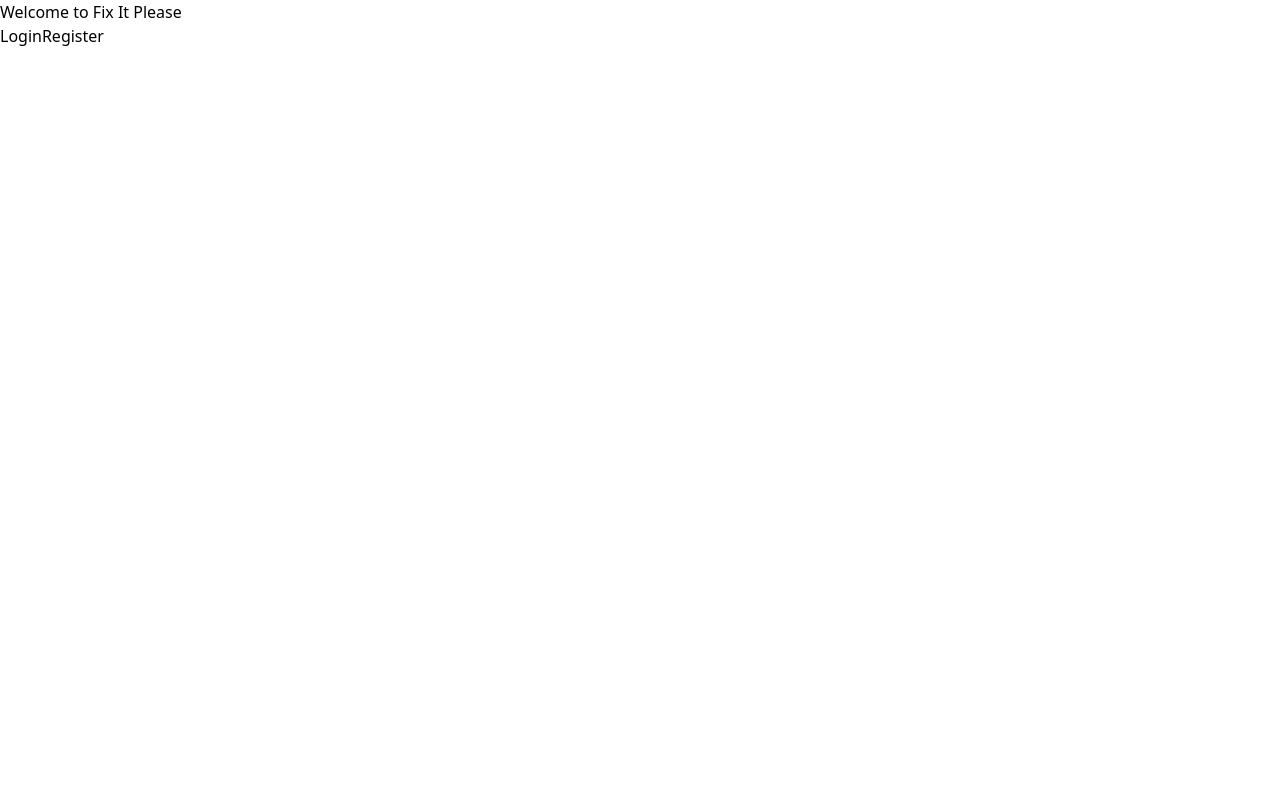
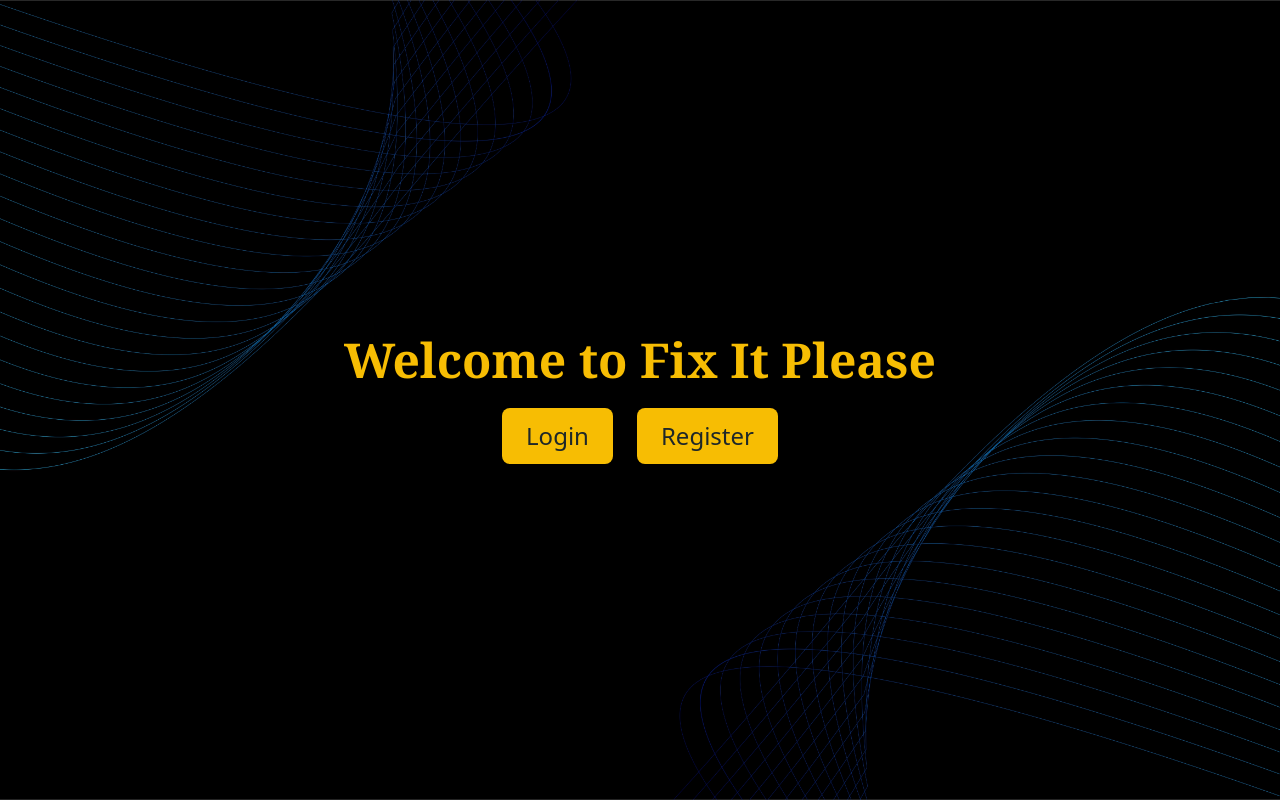
Before and after one commit to SambaranBanerjee/Fix-It-Please, a Next.js app in the folder fix-it-please/: page / in a window 1280 px wide. Built offline with nearby package versions, Linux system fonts and the light colour scheme.

Commit message:
Fixed the index page, added background images in index, login and registration pages

```diff
--- a/fix-it-please/app/login/page.tsx
+++ b/fix-it-please/app/login/page.tsx
@@ -64,7 +64,10 @@ export default function LoginPage() {
     }
 
     return (
-        <div className="min-h-screen w-full flex items-center justify-center bg-[#1e2729] p-4">
+        <div
+        className="min-h-screen w-full flex items-center justify-center bg-[#1e2729] p-4"
+        style={{backgroundImage: "url('/opoy7.jpg')", backgroundSize: 'cover', backgroundPosition: 'center'}}
+        >
             <form
                 onSubmit={LoginUser}
                 className="w-full max-w-md bg-[#000000] rounded-xl shadow-2xl overflow-hidden p-8 space-y-6"
--- a/fix-it-please/app/page.tsx
+++ b/fix-it-please/app/page.tsx
@@ -1,16 +1,25 @@
 import Link from "next/link"
 export default function index() {
   return (
-    <div>
-        <h1>Welcome to Fix It Please</h1>
-        <div>
-            <button>
-                <Link href={`/login`}>
+    <div
+        className="flex flex-col justify-center items-center min-h-screen gap-6"
+        style={{backgroundImage: "url('/opoy7.jpg')", backgroundSize: 'cover', backgroundPosition: 'center'}}
+    >
+        <h1 className="text-5xl font-extrabold font-serif text-[#F7BD03]">Welcome to Fix It Please</h1>
+        <div className="flex gap-6">
+            <button className="bg-[#F7BD03] text-[#1e2729] font-bold py-3 px-6 rounded-lg shadow-md
+                            hover:bg-[#1e2729] hover:text-[#F7BD03]
+                            hover:shadow-lg transition-all duration-200 ease-in-out transform
+                            hover:-translate-y-0.5 focus:outline-none focus:ring-4 focus:ring-yellow-300">
+                <Link href="/login" className="text-center text-2xl font-medium">
                    Login
                 </Link>
             </button>
-            <button>
-                <Link href={`/registration`}>
+            <button className="bg-[#F7BD03] text-[#1e2729] font-bold py-3 px-6 rounded-lg shadow-md
+                            hover:bg-[#1e2729] hover:text-[#F7BD03]
+                            hover:shadow-lg transition-all duration-200 ease-in-out transform
+                            hover:-translate-y-0.5 focus:outline-none focus:ring-4 focus:ring-yellow-300">
+                <Link href="/registration" className="text-center text-2xl font-medium">
                     Register
                 </Link>
             </button>
--- a/fix-it-please/app/registration/page.tsx
+++ b/fix-it-please/app/registration/page.tsx
@@ -69,7 +69,10 @@ export default function RegistrationPage() {
     }
 
     return (
-        <div className="min-h-screen w-full flex items-center justify-center bg-[#1e2729] p-4">
+        <div
+        className="min-h-screen w-full flex items-center justify-center bg-[#1e2729] p-4"
+        style={{backgroundImage: "url('/opoy7.jpg')", backgroundSize: 'cover', backgroundPosition: 'center'}}
+        >
             <form
                 onSubmit={RegisterUser}
                 className="w-full max-w-md bg-[#000000] rounded-xl shadow-2xl overflow-hidden p-8 space-y-6"
```
Also changed, not shown: fix-it-please/public/opoy7.jpg (added), 1 other file (tests, documents, lock files or other folders).
